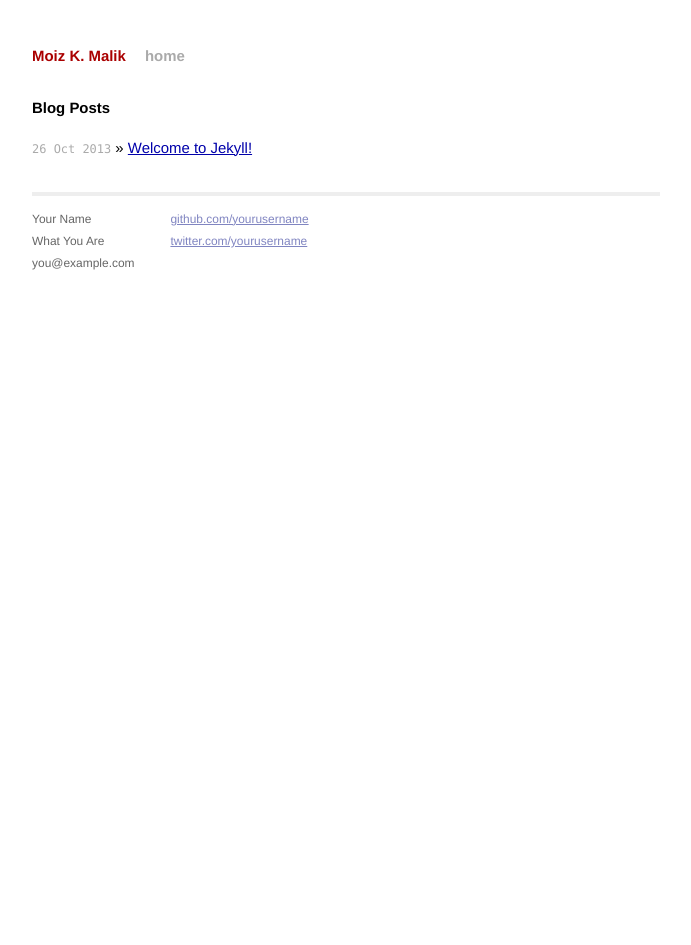
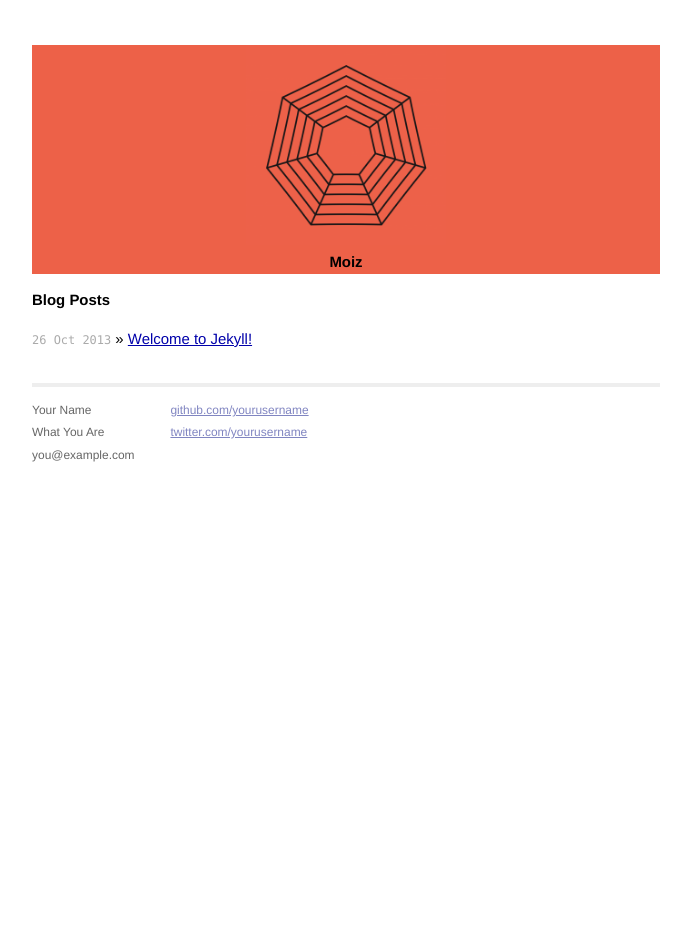
Before and after one commit to moizk/blog, a Jekyll site: the page built from index.html, in a window 1280 px wide. Shown: the whole page, without its empty margins (294-985 px from the left). Built offline with Jekyll 4.4.1, drawn with Linux system fonts in a browser that asks for light colours; Markdown is read by kramdown in place of the engine named in the settings.

Commit message:
Style Header

```diff
--- a/_layouts/default.html
+++ b/_layouts/default.html
@@ -6,19 +6,27 @@
         <title>{{ page.title }}</title>
         <meta name="viewport" content="width=device-width">
 
+        <!-- TypeKit -->
+        <script type="text/javascript" src="//use.typekit.net/xdx2lpp.js"></script>
+        <script type="text/javascript">try{Typekit.load();}catch(e){}</script>
+
         <!-- syntax highlighting CSS -->
         <link rel="stylesheet" href="{{ site.baseurl}}/css/syntax.css">
 
         <!-- Custom CSS -->
         <link rel="stylesheet" href="{{ site.baseurl}}/css/main.css">
 
+        <!-- Custom CSS -->
+        <link rel="stylesheet" href="{{ site.baseurl}}/css/kublai.css">
+
+
     </head>
     <body>
 
         <div class="site">
-          <div class="header">
-            <h1 class="title"><a href="/">{{ site.name }}</a></h1>
-            <a class="extra" href="/">home</a>
+          <div class="mkm_header">
+            <a href="{{ site.baseurl}}"><img src="{{ site.baseurl}}/images/logo.png"></a>
+            <h1>Moiz</h1>
           </div>
 
           {{ content }}
--- /dev/null
+++ b/css/kublai.css
@@ -0,0 +1,8 @@
+div.mkm_header {
+	background-color: rgb(237, 97, 72);
+	text-align: center;
+}
+
+div.mkm_header img {
+	width: 200px;
+}
```
Also changed, not shown: images/logo.png (added).
